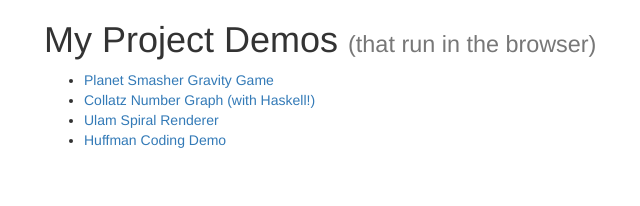
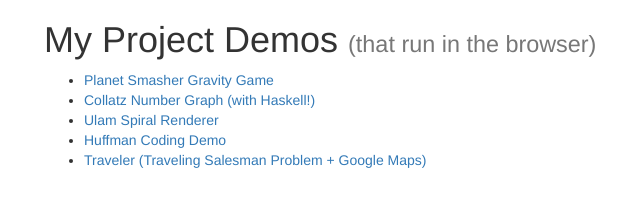
Before and after one commit to crazedgremlin/crazedgremlin.github.com, a plain HTML site: page index.html in a window 1280 px wide. Shown: the whole page, without its empty margins (26-666 px from the left). Drawn offline with nearby package versions, Linux system fonts and the light colour scheme.

Commit message:
added Traveler

```diff
--- a/index.html
+++ b/index.html
@@ -24,6 +24,9 @@
                     <li>
                         <a href="http://dmcardle.github.io/huffmanCoding/">Huffman Coding Demo</a>
                     </li>
+                    <li>
+                        <a href="http://dmcardle.github.io/Traveler/">Traveler (Traveling Salesman Problem + Google Maps)</a>
+                    </li>
                 </ul>
             </div>
         </div>
```
